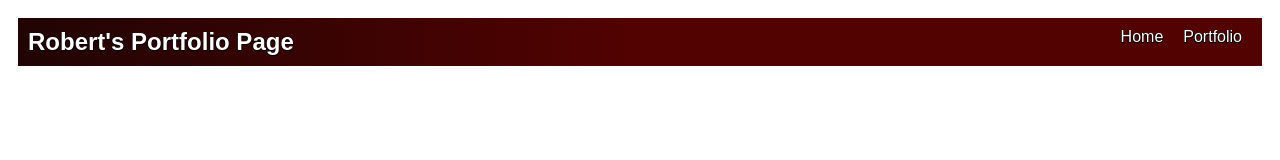
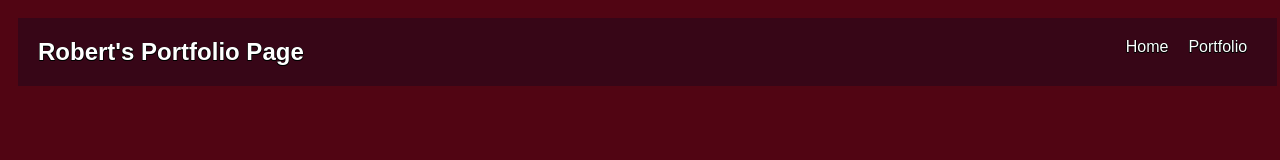
Before and after one commit to rcouret4GL/rcouret4GL.github.io, a plain HTML site: page portfolio.html in a window 1280 px wide. Drawn offline with Linux system fonts and the light colour scheme.

Commit message:
portfolio

```diff
--- a/project-instructions/style.css
+++ b/style.css
@@ -90,10 +90,15 @@ font-family:cursive}
 }
 
 .portnav {
-    background: linear-gradient(90deg,rgb(34, 4, 4) 1%,rgb(82, 2, 1) 50%);
+    background: #370617;
     margin: 0 auto;
     margin-bottom: 20px;
      display: flex;
-     padding: 10px;
+     padding: 20px;
      text-shadow: -0.5px -0.5px 0 #000, 0.5px -0.5px 0 #000, -0.5px 0.5px 0 #000, 0.5px 0.5px 0 #000;
- }
+     width: 98%;
+     align-self: center;
+}
+
+
+ body{background-color: #510513; }
```
Also changed, not shown: portfolio.html (renamed from project-instructions/portfolio.html, +1 -0 lines), README.md (deleted), index.html (renamed from project-instructions/index.html).
